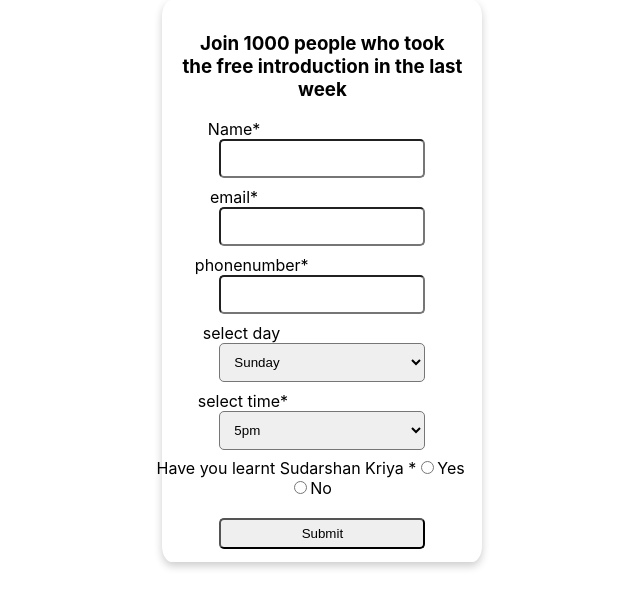
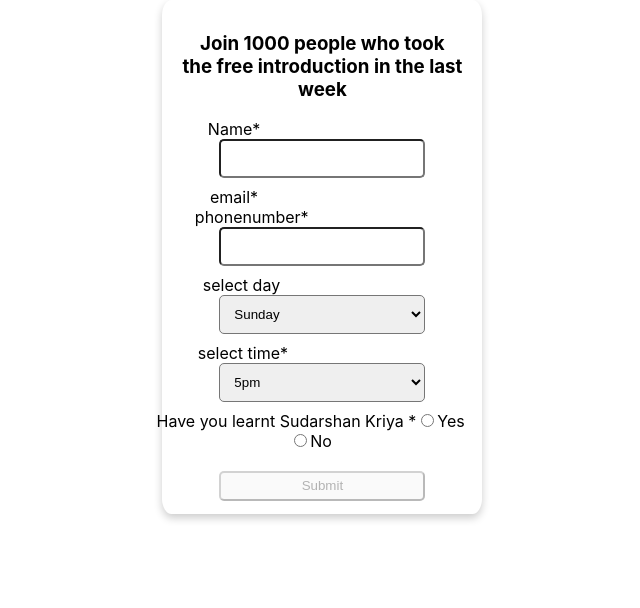
Before and after one commit to priyasura/form-valid, a Next.js app: page /Validation in a window 1280 px wide. Shown: the top 608 px of the page, without its empty margins (324-964 px from the left). Built offline with nearby package versions, Linux system fonts and the light colour scheme.

Commit message:
first commit

```diff
--- a/pages/Validation.js
+++ b/pages/Validation.js
@@ -1,7 +1,20 @@
-import React, { useState } from "react";
+import React, { useState ,useEffect } from "react";
 import styles from '../styles/Home.module.css';
 import { useForm } from 'react-hook-form';
 export default function Validate() {
+    const [ButtonDisabled,setButtonDisabled] = useState(true)
+    // useEffect(()=>{
+    //     if(Y||N)
+    //     {
+    //         const x=false;
+    //         setButtonDisabled(x);
+    //     }
+    //     else{
+    //         const x=true;
+    //         setButtonDisabled(x);
+    //     }
+    // })
+
     const { register, handleSubmit, formState: { errors } } = useForm();
     const [Y, setY] = useState(false)
     const [N, setN] = useState(false)
@@ -33,37 +46,45 @@
             setN(N)
         }
     }
-     // if(N==false && Y==false) {
+    // if(N==false && Y==false) {
     //     alert("valid choice");
     // }
-    const myfun =()=>{
+    const myfun = () => {
         alert('submitted sucessfully');
         console.log("done");
     }
+    useEffect(()=>{
+        if(Y||N)
+        {
+            const x=false;
+             setButtonDisabled(x);
+        }
+        else{
+                    const x=true;
+                    setButtonDisabled(x);
+                }
+    })
     return (
         <div className='row'>
             <div className={styles.card}>
                 <div className="card-body">
                     <h3 style={{ textAlign: 'center' }}>Join 1000 people who took <br></br>the free introduction in the last week</h3>
-                    <form onSubmit={handleSubmit(myfun)} style={{textAlign: 'center'}}>
+                    <form onSubmit={handleSubmit(myfun)} style={{ textAlign: 'center' }}>
                         <div className="form-group">
-                            <label htmlFor="fullname" style={{marginLeft:'-60%'}}>Name*</label><br></br>
-                            <input text="text" style={{ width: '70%', padding: '10px', borderRadius: '5px' }} {...register('name',{required:true,minLength:6})} />
-                            {errors.name && errors.name.type=="required"&&<p style={{color: "red"}}>please enter the fullname</p>}
-                            {errors.name && errors.name.type=="minLength"&&<p style={{color: "orange"}}>Please enter please enter name with minLength 6</p>}
+                            <label htmlFor="fullname" style={{ marginLeft: '-60%' }}>Name*</label><br></br>
+                            <input text="text" style={{ width: '70%', padding: '10px', borderRadius: '5px' }} {...register('name', { required: true, minLength: 6 })} />
+                            {errors.name && errors.name.type == "required" && <p style={{ color: "red" }}>please enter the fullname</p>}
+                            {errors.name && errors.name.type == "minLength" && <p style={{ color: "orange" }}>Please enter please enter name with minLength 6</p>}
 
                         </div>
 
-                        <div className="form-group"style={{paddingTop:'3%'}}>
-                            <label htmlFor="email" style={{marginLeft:'-60%'}}>email*</label><br></br>
-                            <input type="email" name="email"  required  style={{ width: '70%', padding: '10px', borderRadius: '5px' }} />
-                        </div>
-                        <div className="form-group" style={{paddingTop:'3%'}}>
-                            <label htmlFor="phonenumber" style={{marginLeft:'-48%'}}>phonenumber*</label><br></br>
+                        <div className="form-group" style={{ paddingTop: '3%' }}>
+                            <label htmlFor="email" style={{ marginLeft: '-60%' }}>email*</label><br></br>
+                            <label htmlFor="phonenumber" style={{ marginLeft: '-48%' }}>phonenumber*</label><br></br>
                             <input type="text" name="phonenumber" pattern="[0-9]*" minLength="10" maxLength="10" required style={{ width: '70%', padding: '10px', borderRadius: '5px' }} />
                         </div>
-                        <div style={{paddingTop:'3%'}}>
-                            <label style={{marginLeft:'-55%'}}>select day</label><br></br>
+                        <div style={{ paddingTop: '3%' }}>
+                            <label style={{ marginLeft: '-55%' }}>select day</label><br></br>
                             <select style={{ width: '70%', padding: '10px', borderRadius: '5px' }}>
                                 <option value="Sunday">Sunday</option>
                                 <option value="Monday">Monday</option>
@@ -74,24 +95,29 @@
                                 <option value="Saturday">Saturday</option>
                             </select>
                         </div>
-                        <div style={{paddingTop:'3%'}}>
-                            <label style={{marginLeft:'-54%',paddingTop:'3%'}}>select time*</label><br></br>
+                        <div style={{ paddingTop: '3%' }}>
+                            <label style={{ marginLeft: '-54%', paddingTop: '3%' }}>select time*</label><br></br>
                             <select style={{ width: '70%', padding: '10px', borderRadius: '5px' }} required>
                                 <option value="5pm">5pm</option>
                                 <option value="7pm">7pm</option>
                                 <option value="9pm">9pm</option>
                             </select>
                         </div>
-                        <div style={{marginLeft:'-8%',paddingTop:'3%'}}>
+                        <div style={{ marginLeft: '-8%', paddingTop: '3%' }}>
                             <label required>
                                 Have you learnt Sudarshan Kriya *
                             </label>
+
+                            {/* <input type="radio" id="yes" name="option" value="yes" /><label>Yes</label>
+
+                            <input type="radio" id="no" name="option" value="no" /><label>No</label> */}
+
                             <input type="radio" name="yes" value="yes" checked={Y} onClick={() => handleClickY()} />Yes
-                            <input type="radio" name="no" value="no" checked={N} onClick={() => handleClickN()} />No
+                           <input type="radio" name="no" value="no" checked={N} onClick={() => handleClickN()} />No
                         </div>
                         <br />
                         <div>
-                            <button type="submit" className={styles.buttonstyle}>Submit</button>
+                            <button type="submit" disabled={ButtonDisabled} className={styles.buttonstyle}>Submit</button>
                         </div>
                     </form>
                 </div>
```
